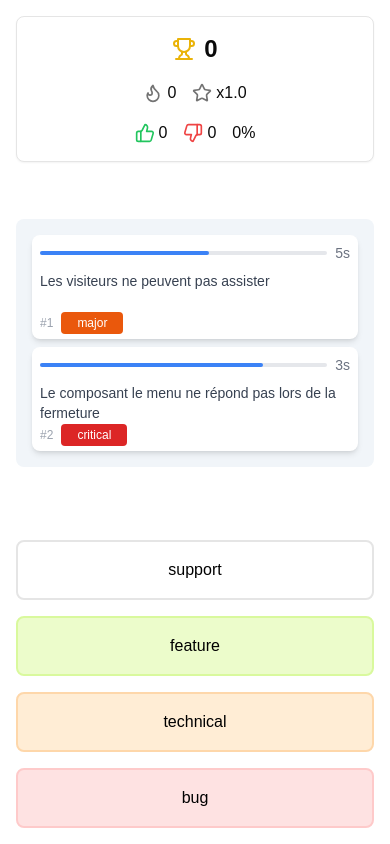
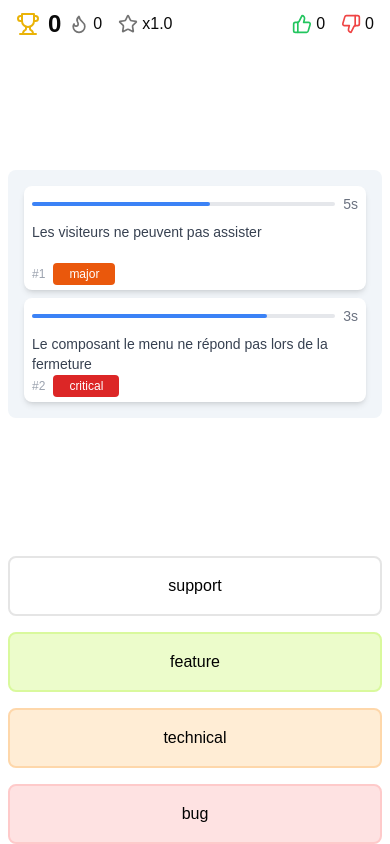
Before and after one commit to quentinhnrt/project-manager-hero, a Next.js app: page / in a window 390 px wide. Built offline with nearby package versions, Linux system fonts and the light colour scheme.

Commit message:
[Responsive] - Barre de score

```diff
--- a/src/app/page.tsx
+++ b/src/app/page.tsx
@@ -40,7 +40,7 @@ export default function Home() {
   }
 
   return (
-    <main className="min-h-screen p-4 flex flex-col items-center justify-between">
+    <main className="min-h-screen px-2 py-0 md:p-4 flex flex-col items-center justify-between">
       <ScoreBoard />
 
       <div className="grid grid-cols-1 gap-2 max-h-[360px] overflow-hidden items-center mb-4 w-full bg-slate-100 p-4 rounded-lg lg:max-h-none lg:overflow-auto lg:grid-cols-4 lg:grid-rows-4 lg:gap-4 ">
--- a/src/components/score-board.tsx
+++ b/src/components/score-board.tsx
@@ -62,9 +62,9 @@ const ScoreBoard = () => {
 
   return (
     <Card className="bg-card w-full max-w-7xl mx-auto">
-      <CardContent className="flex flex-col md:flex-row items-center justify-between p-4 gap-4">
+      <CardContent className="flex flex-row items-center justify-between p-2 md:p-4 gap-4">
         {/* Score and Multipliers */}
-        <div className="flex flex-col md:flex-row items-center gap-4 w-full md:w-auto">
+        <div className="flex flex-row gap-2 items-center md:gap-4 w-full md:w-auto">
           <div className="flex items-center gap-2">
             <Trophy className="h-6 w-6 text-yellow-500" />
             <span className="text-2xl md:text-3xl font-bold">
@@ -102,7 +102,7 @@ const ScoreBoard = () => {
         </div>
 
         {/* Stats */}
-        <div className="flex items-center gap-4">
+        <div className="flex items-center justify-end gap-4">
           <div className="flex items-center gap-1">
             <ThumbsUp className="h-5 w-5 text-green-500" />
             <span className="font-medium">{stats.correctAnswers}</span>
@@ -119,7 +119,7 @@ const ScoreBoard = () => {
             <Separator orientation="vertical" className="h-8" />
           </div>
 
-          <div className="flex items-center gap-1">
+          <div className="items-center gap-1 hidden md:flex">
             <span className="font-medium">
               {(stats.ratio * 100).toFixed(0)}%
             </span>
--- a/src/components/ui/card.tsx
+++ b/src/components/ui/card.tsx
@@ -9,7 +9,7 @@ const Card = React.forwardRef<
   <div
     ref={ref}
     className={cn(
-      "rounded-lg border bg-card text-card-foreground shadow-sm",
+      "md:rounded-lg md:border bg-card text-card-foreground md:shadow-sm",
       className
     )}
     {...props}
```
